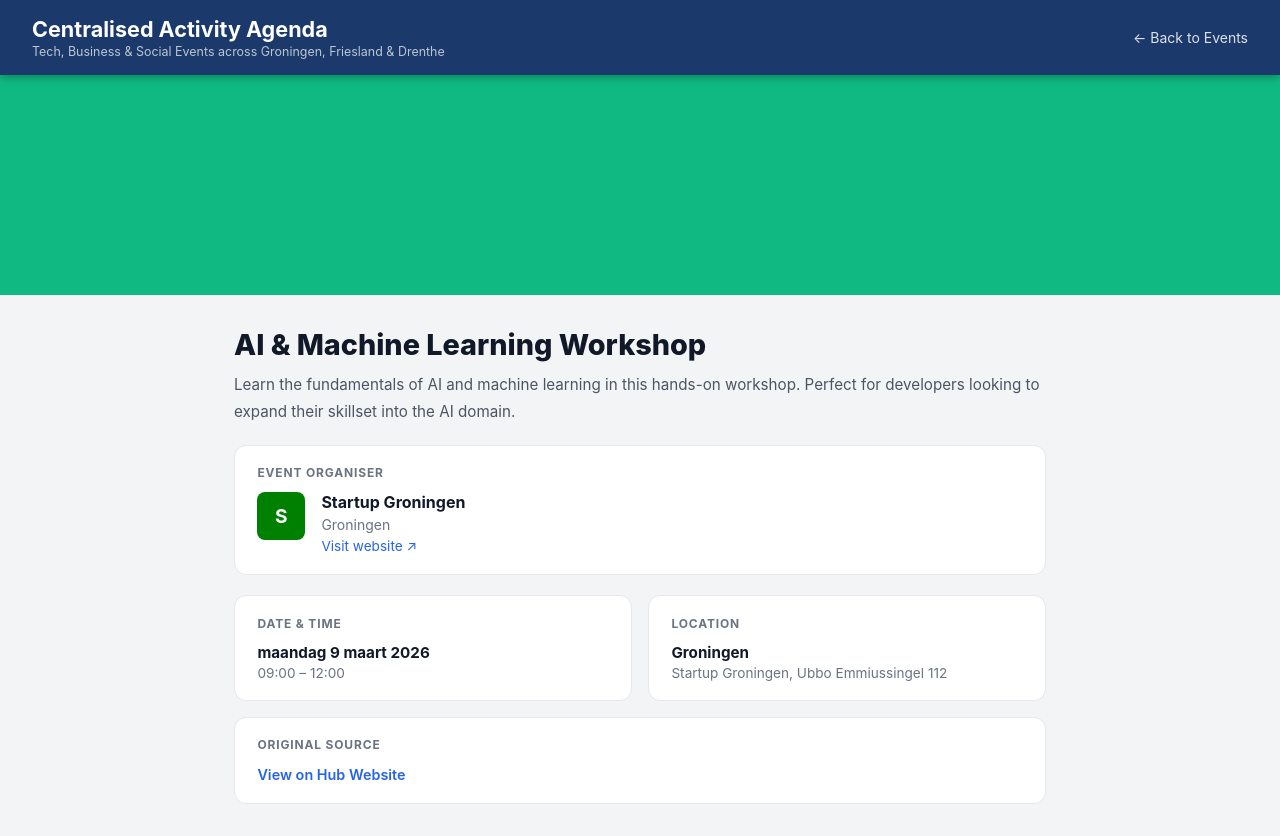
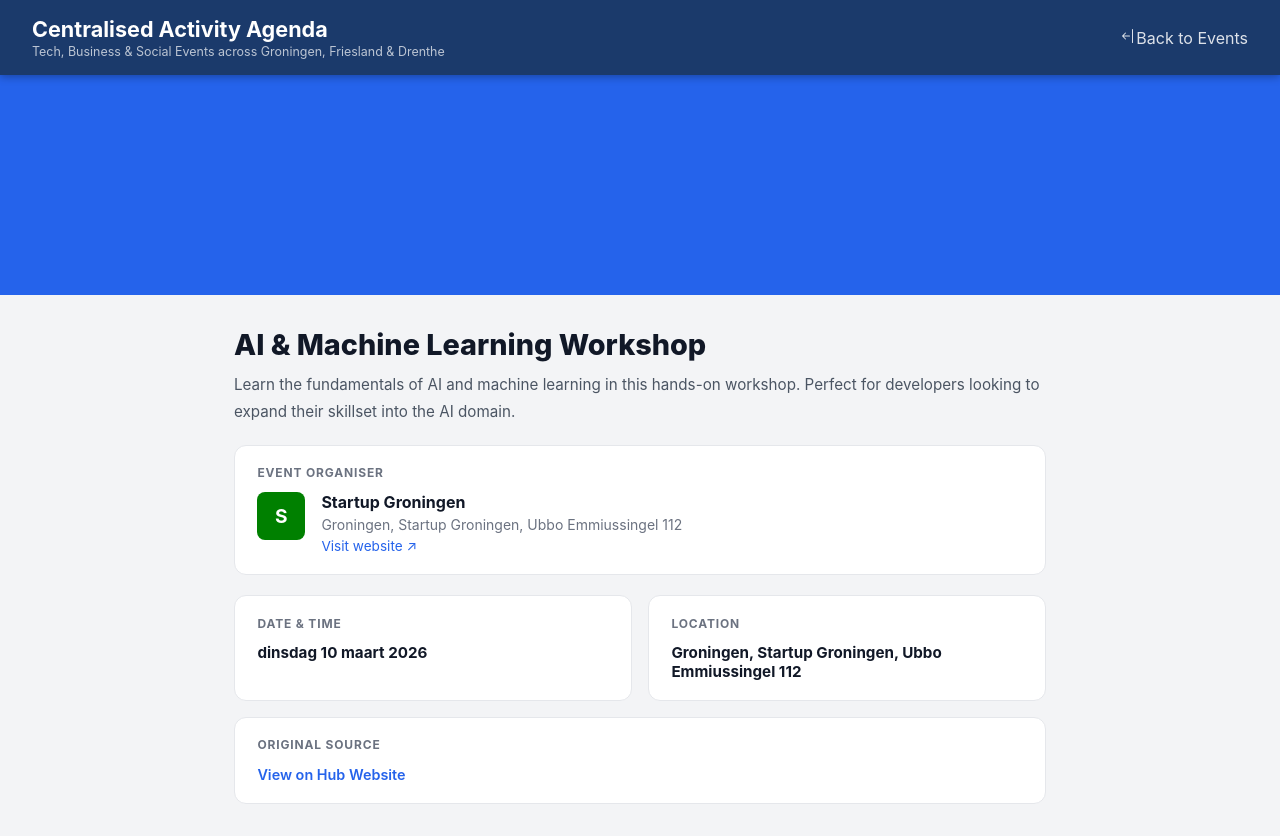
Before and after one commit to KyanJeuring/centralized-activity-agenda, a Vue app in the folder frontend/: page /event/1 in a window 1280 px wide. Built offline with nearby package versions, Linux system fonts and the light colour scheme.

Commit message:
Renamed fields in json and its implementation

```diff
--- a/frontend/package.json
+++ b/frontend/package.json
@@ -9,6 +9,7 @@
     "preview": "vite preview"
   },
   "dependencies": {
+    "bootstrap-icons": "^1.13.1",
     "vue": "^3.5.13",
     "vue-router": "5.0.4"
   },
--- a/frontend/src/components/EventCard.vue
+++ b/frontend/src/components/EventCard.vue
@@ -15,29 +15,9 @@ const props = defineProps({
 
 const router = useRouter();
 
-function darkenHex(hex, amount = 0.15) {
-  const cleanHex = hex.replace("#", "");
-  if (cleanHex.length !== 6) return hex;
-
-  const r = parseInt(cleanHex.slice(0, 2), 16);
-  const g = parseInt(cleanHex.slice(2, 4), 16);
-  const b = parseInt(cleanHex.slice(4, 6), 16);
-
-  const darken = (channel) =>
-    Math.max(0, Math.min(255, Math.round(channel * (1 - amount))));
-
-  const toHex = (channel) => darken(channel).toString(16).padStart(2, "0");
-  return `#${toHex(r)}${toHex(g)}${toHex(b)}`;
-}
-
-const categoryColour = computed(
-  () => categoryColors[props.event.category] || fallbackCategoryColor,
-);
-const badgeColour = computed(() => darkenHex(categoryColour.value));
-
 // Format the date to weekday, day and month
 const formattedDate = computed(() => {
-  const d = new Date(props.event.date);
+  const d = new Date(props.event.start_date);
   const weekday = d.toLocaleDateString("nl-NL", { weekday: "long" });
   const day = d.getDate();
   const month = d.toLocaleDateString("nl-NL", { month: "long" });
@@ -53,6 +33,7 @@ function goToDetail() {
 <template>
   <div class="event-card">
     <div class="card-image" :style="{ backgroundColor: categoryColour }">
+      <img :src="event.img" alt="card-img" />
       <span class="category-badge" :style="{ backgroundColor: badgeColour }">
         {{ event.category }}
       </span>
@@ -61,17 +42,16 @@ function goToDetail() {
     <div class="card-body">
       <div class="organiser-row">
         <div class="organiser-avatar" :style="{ backgroundColor: event.color }">
-          {{ event.organiser.charAt(0) }}
+          {{ event.organizer.charAt(0) }}
         </div>
-        <span class="organiser-name">{{ event.organiser }}</span>
+        <span class="organiser-name">{{ event.organizer }}</span>
       </div>
 
-      <h3 class="card-title">{{ event.title }}</h3>
+      <h3 class="card-name">{{ event.name }}</h3>
 
       <div class="card-meta">
         <span class="meta-item">
-          {{ formattedDate }} . {{ event.startTime }} -
-          {{ event.endTime }}
+          {{ formattedDate }}
         </span>
         <span class="meta-item">{{ event.location }}</span>
       </div>
@@ -79,13 +59,24 @@ function goToDetail() {
       <div class="card-actions">
         <button class="view-btn" @click="goToDetail">See More</button>
         <a
-          :href="event.originalSource"
+          :href="event.url"
           target="_blank"
           rel="noopener noreferrer"
           class="external-link"
           title="Open original source"
-          >&nearr;</a
-        >
+          ><svg
+            xmlns="http://www.w3.org/2000/svg"
+            width="16"
+            height="16"
+            fill="currentColor"
+            class="bi bi-arrow-up-right-square"
+            viewBox="0 0 16 16"
+          >
+            <path
+              fill-rule="evenodd"
+              d="M15 2a1 1 0 0 0-1-1H2a1 1 0 0 0-1 1v12a1 1 0 0 0 1 1h12a1 1 0 0 0 1-1zM0 2a2 2 0 0 1 2-2h12a2 2 0 0 1 2 2v12a2 2 0 0 1-2 2H2a2 2 0 0 1-2-2zm5.854 8.803a.5.5 0 1 1-.708-.707L9.243 6H6.475a.5.5 0 1 1 0-1h3.975a.5.5 0 0 1 .5.5v3.975a.5.5 0 1 1-1 0V6.707z"
+            /></svg
+        ></a>
       </div>
     </div>
   </div>
@@ -111,7 +102,7 @@ function goToDetail() {
 
 .card-image {
   position: relative;
-  height: 170px;
+  height: 200px;
   overflow: hidden;
 }
 
--- a/frontend/src/components/Navbar.vue
+++ b/frontend/src/components/Navbar.vue
@@ -14,12 +14,25 @@ const isDetailPage = computed(() => route.name === "EventDetail"); // re-evaluat
         <span class="navbar-title">Centralised Activity Agenda</span>
         <div class="navbar-subtitle">
           Tech, Business &amp; Social Events across Groningen, Friesland &amp;
-          Drenthe</div>
+          Drenthe
+        </div>
       </router-link>
 
       <div class="navbar-actions">
         <router-link v-if="isDetailPage" to="/" class="back-link">
-         &larr; Back to Events
+          <svg
+            xmlns="http://www.w3.org/2000/svg"
+            width="16"
+            height="16"
+            fill="currentColor"
+            class="bi bi-arrow-bar-left"
+            viewBox="0 0 16 16"
+          >
+            <path
+              fill-rule="evenodd"
+              d="M12.5 15a.5.5 0 0 1-.5-.5v-13a.5.5 0 0 1 1 0v13a.5.5 0 0 1-.5.5M10 8a.5.5 0 0 1-.5.5H3.707l2.147 2.146a.5.5 0 0 1-.708.708l-3-3a.5.5 0 0 1 0-.708l3-3a.5.5 0 1 1 .708.708L3.707 7.5H9.5a.5.5 0 0 1 .5.5"
+            /></svg
+          >Back to Events
         </router-link>
       </div>
     </div>
@@ -28,7 +41,7 @@ const isDetailPage = computed(() => route.name === "EventDetail"); // re-evaluat
 
 <style scoped>
 .navbar {
-  background-color: #1B3A6B;
+  background-color: #1b3a6b;
   color: white;
   padding: 0 2rem;
   position: sticky;
@@ -74,7 +87,7 @@ const isDetailPage = computed(() => route.name === "EventDetail"); // re-evaluat
 
 .back-link {
   color: white;
-  font-size: 0.875rem;
+  font-size: 1rem;
   opacity: 0.85;
   text-decoration: none;
   transition: opacity 0.2s;
--- a/frontend/src/data/events.js
+++ b/frontend/src/data/events.js
@@ -1,92 +1,75 @@
 export const events = [
+  //rename fields here and in the rendering part (HTML part where I call the events), so that API integration is easier
   {
     id: 1,
-    title: "AI & Machine Learning Workshop",
-    category: "Workshop",
-    date: "2026-03-09",
-    startTime: "09:00",
-    endTime: "12:00",
-    location: "Groningen",
-    address: "Startup Groningen, Ubbo Emmiussingel 112",
+    name: "AI & Machine Learning Workshop",
+    organizer: "Startup Groningen",
+    start_date: "2026-03-10",
+    location: "Groningen, Startup Groningen, Ubbo Emmiussingel 112",
     description:
       "Learn the fundamentals of AI and machine learning in this hands-on workshop. Perfect for developers looking to expand their skillset into the AI domain.",
-    organiser: "Startup Groningen",
-    originalSource: "https://example.com/event/1",
+    url: "https://example.com/event/1",
+    img: "https://images.unsplash.com/photo-1545987796-200677ee1011?q=80&w=1740&auto=format&fit=crop&ixlib=rb-4.1.0&ixid=M3wxMjA3fDB8MHxwaG90by1wYWdlfHx8fGVufDB8fHx8fA%3D%3D",
     color: "green",
   },
   {
     id: 2,
-    title: "Tech Networking Drinks",
-    category: "Networking",
-    date: "2026-03-10",
-    startTime: "10:00",
-    endTime: "13:00",
-    location: "Hoogeveen",
-    address: "IT-HUB Hoogeveen, Peizerweg 87A",
+    name: "Tech Networking ",
+    organizer: "IT-HUB Hoogeveen",
+    start_date: "2026-03-14",
+    location: "Hoogeveen, IT-HUB Hoogeveen, Blauwborgje 8",
     description:
       "Join fellow tech enthusiasts for an evening of networking and discussion. Connect with startups, investors, and industry professionals.",
-    organiser: "IT-HUB",
-    originalSource: "https://example.com/event/2",
-    color: " #9D1D96",
+    url: "https://example.com/event/1",
+    img: "",
+    color: "green",
   },
   {
     id: 3,
-    title: "Sustainable Business Summit",
-    category: "Conference",
-    date: "2026-04-15",
-    startTime: "14:00",
-    endTime: "16:00",
-    location: "Leeuwarden",
-    address: "WTC Leeuwarden, Sophialaan 1",
+    name: "Sustainable Business Summit",
+    organizer: "Friesland Business Network",
+    start_date: "2026-03-19",
+    location: "Leeuwarden, WTC Expo Leeuwarden, Heliconweg 52",
     description:
       "Explore how technology can drive sustainability in business. Featuring keynote speakers from leading green tech companies.",
-    organiser: "Friesland Business Network",
-    originalSource: "https://example.com/event/3",
-    color: "blue",
+    url: "https://example.com/event/1",
+    img: "",
+    color: "green",
   },
   {
     id: 4,
-    title: "Blockchain for Beginners",
-    category: "Seminar",
-    date: "2026-04-18",
-    startTime: "16:00",
-    endTime: "17:00",
-    location: "Groningen",
-    address: "RUG Bernoulliborg, Nijenborgh 9",
+    name: "Blockchain for Beginners",
+    organizer: "RUG Innovation Lab",
+    start_date: "2026-04-01",
+    location: "Groningen, RUG Innovation Lab, Nijenborgh 9",
     description:
       "Demystifying blockchain technology. Learn about distributed ledgers, smart contracts, and cryptocurrency fundamentals.",
-    organiser: "RUG Innovation Lab",
-    originalSource: "https://example.com/event/4",
-    color: "red",
+    url: "https://example.com/event/1",
+    img: "",
+    color: "green",
   },
   {
     id: 5,
-    title: "Startup Pitch Night",
-    category: "Networking",
-    date: "2026-04-25",
-    startTime: "09:00",
-    endTime: "13:00",
-    location: "Assen",
-    address: "Assen Innovation Center, Mercuriusplein 1",
+    name: "Startup Pitch Night",
+    organizer: "Assen Innovation Center",
+    start_date: "2026-04-25",
+    location: "Assen, Assen Innovation Center, Stadionweg 2",
     description:
       "Watch innovative startups pitch their ideas to a panel of investors. Open to everyone interested in the startup ecosystem.",
-    organiser: "Assen Innovation Center",
-    originalSource: "https://example.com/event/5",
-    color: "darkorange",
+    url: "https://example.com/event/1",
+    img: "",
+    color: "green",
   },
   {
     id: 6,
-    title: "Web3 Development Masterclass",
-    category: "Workshop",
-    date: "2026-05-06",
-    startTime: "14:00",
-    endTime: "16:00",
-    location: "Leeuwarden",
-    address: "Leeuwarden Tech Hub, Lange Markstraat 5",
+    name: "Web3 Development Masterclass",
+    organizer: "Leeuwarden Tech Hub",
+    start_date: "2026-05-23",
+    location: "Leeuwarden, Leeuwarden Tech Hub, Sophialaan 30",
     description:
-      "Advanced workshop on building decentralised applications. Prerequisites: JavaScript experience required.",
-    organiser: "Leeuwarden Tech Hub",
-    originalSource: "https://example.com/event/6",
-    color: "#4F46E5",
+      "Advanced workshop on building decentralized applications. Prerequisites: JavaScript experience required.",
+    url: "https://example.com/event/1",
+    img: "",
+    color: "green",
   },
 ];
--- a/frontend/src/views/EventDetailView.vue
+++ b/frontend/src/views/EventDetailView.vue
@@ -17,17 +17,12 @@ const event = computed(() =>
 const formattedDate = computed(() => {
   if (!event.value) return "";
 
-  return new Date(event.value.date).toLocaleDateString("nl-NL", {
+  return new Date(event.value.start_date).toLocaleDateString("nl-NL", {
     weekday: "long",
     day: "numeric",
     month: "long",
     year: "numeric",
   });
-});
-
-const bannerColour = computed(() => {
-  if (!event.value) return fallbackCategoryColor;
-  return categoryColors[event.value.category] || fallbackCategoryColor;
 });
 
 watchEffect(() => {
@@ -41,7 +36,7 @@ watchEffect(() => {
 
     <div class="detail-inner">
       <div class="detail-header">
-        <h1 class="event-title">{{ event.title }}</h1>
+        <h1 class="event-name">{{ event.name }}</h1>
         <p class="event-description">{{ event.description }}</p>
       </div>
 
@@ -49,12 +44,12 @@ watchEffect(() => {
         <p class="card-label">Event Organiser</p>
         <div class="organiser-info">
           <div class="organiser-logo" :style="{ backgroundColor: event.color }">
-            {{ event.organiser.charAt(0) }}
+            {{ event.organizer.charAt(0) }}
           </div>
           <div>
-            <p class="organiser-name">{{ event.organiser }}</p>
+            <p class="organiser-name">{{ event.organizer }}</p>
             <p class="organiser-location">{{ event.location }}</p>
-            <a :href="event.originalSource" target="_blank" class="visit-link">
+            <a :href="event.url" target="_blank" class="visit-link">
               Visit website &nearr;
             </a>
           </div>
@@ -65,16 +60,14 @@ watchEffect(() => {
         <div class="info-card">
           <p class="card-label">Date &amp; Time</p>
           <p class="info-value">{{ formattedDate }}</p>
-          <p class="info-sub">{{ event.startTime }} – {{ event.endTime }}</p>
         </div>
         <div class="info-card">
           <p class="card-label">Location</p>
           <p class="info-value">{{ event.location }}</p>
-          <p class="info-sub">{{ event.address }}</p>
         </div>
         <div class="info-card full-width">
           <p class="card-label">Original Source</p>
-          <a :href="event.originalSource" target="_blank" class="source-link">
+          <a :href="event.url" target="_blank" class="source-link">
             View on Hub Website
           </a>
         </div>
@@ -101,7 +94,7 @@ watchEffect(() => {
   flex-direction: column;
   gap: 1.25rem;
 }
-.event-title {
+.event-name {
   font-size: 1.8rem;
   font-weight: 800;
   color: #111827;
@@ -199,7 +192,7 @@ watchEffect(() => {
   .full-width {
     grid-column: auto;
   }
-  .event-title {
+  .event-name {
     font-size: 1.35rem;
   }
 }
--- a/frontend/src/views/HomeView.vue
+++ b/frontend/src/views/HomeView.vue
@@ -6,6 +6,7 @@ import EventCard from "../components/EventCard.vue";
 const searchQuery = ref("");
 const selectedCity = ref("");
 const selectedCategory = ref("");
+const selectedDateRange = ref("");
 
 const cities = computed(() =>
   [...new Set(events.map((e) => e.location))].sort(),
@@ -72,6 +73,9 @@ function resetFilters() {
           >
             {{ category }}
           </option>
+        </select>
+        <select v-model="selectedDate" class="filter-select">
+          <option value="">All Dates</option>
         </select>
         <button class="reset-btn" @click="resetFilters">Reset</button>
       </div>
--- /dev/null
+++ b/frontend/src/views/InformationView.vue
@@ -0,0 +1,3 @@
+<script setup>
+
+</script>
```
Also changed, not shown: 2 other files (tests, documents, lock files or other folders).
